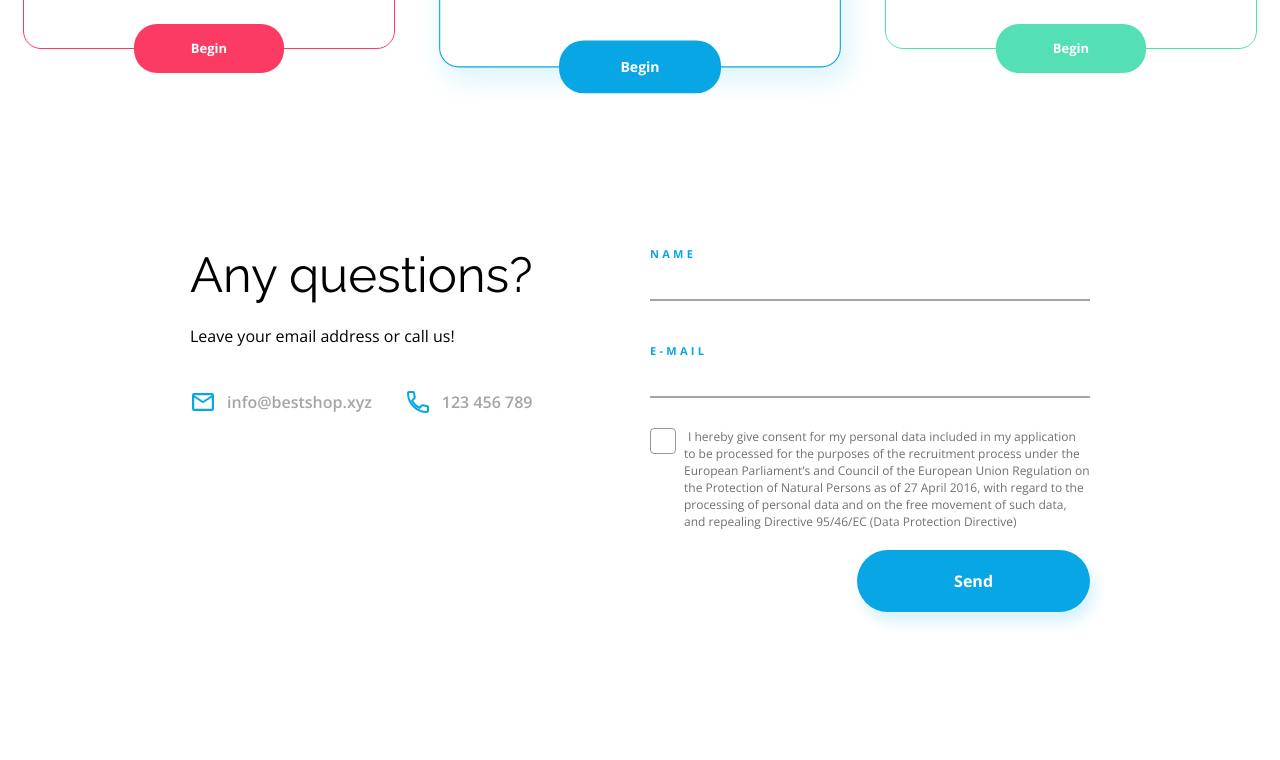
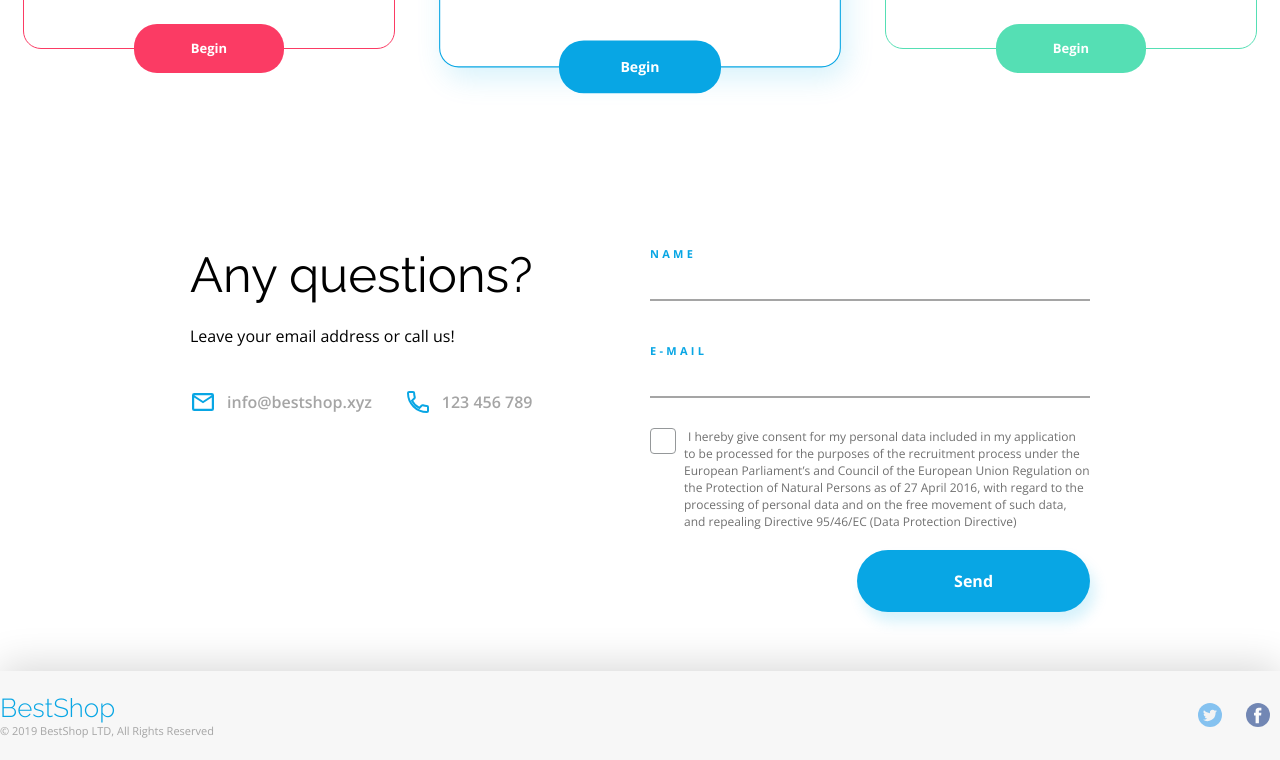
Before and after one commit to DomiGano/BestShop-Warsztat, a plain HTML site: page index.html in a window 1280 px wide. Shown: the part 3317-4077 px from the top of the page. Before the commit the page ends 3988 px from the top, so only its background shows below. Drawn offline with nearby package versions, Linux system fonts and the light colour scheme.

Commit message:
Footer added - Full Complet page

```diff
--- a/css/style.css
+++ b/css/style.css
@@ -57,6 +57,12 @@ color: #707070 ;
     color: #000000;
 }
 
+.logo {
+    font-weight: 300;
+    font-family: Raleway;
+    color: var(--main-color);
+}
+
 /* ELEMENTY HTML */
 
 header {
@@ -75,11 +81,8 @@ header {
 }
 
 .nav_logo_text {
-    color: var(--main-color);
     font-size: 32px;
     line-height: 37px;
-    font-weight: 300;
-    font-family: Raleway;
 }
 
 .navigation_list {
@@ -624,6 +627,7 @@ header {
     border-bottom: 2px solid #A5A5A5;
     height: 40px;
     margin-bottom: 30px;
+    color: var(--main-color);
 }
 
 .contact_label[for="E-mail"] {
@@ -675,9 +679,6 @@ header {
     background-size: 12px;
 }
 
-
-
-
 .form_btn {
     align-self: flex-end;
     margin-top: 20px;
@@ -685,4 +686,46 @@ header {
     border-radius: 35px;
     padding: 20px 97px;
     border: none;
+    transition: all 1s;
 }
+
+.form_btn:hover {
+    opacity: 0.8;
+    transform: scale(0.95);
+}
+
+/* FOOTER */
+
+.page_footer {
+    background-color: #F7F7F7;
+    box-shadow: 0px -5px 40px #00000029;
+}
+
+.page_footer .container {
+    height: 89px;
+    display: flex;
+    justify-content: space-between;
+    align-items: center;
+}
+
+.logo_footer_text {
+    font-size: 26px;
+    line-height: 30px;
+}
+
+.copyright {
+    font-size: 11px;
+    line-height: 15px;
+    font-family: Open Sans;
+    letter-spacing: 0px;
+    color: #A5A5A5;
+}
+
+.footer_icon {
+   margin: 0 10px;
+   opacity: 0.7;
+}
+
+.footer_icon:hover {
+    opacity: 1.0;
+}
--- a/index.html
+++ b/index.html
@@ -15,7 +15,7 @@
     <header>
         <div class="nav_bar">
             <div class="container">
-            <h2 class="nav_logo_text">BestShop</h2>
+            <h2 class="nav_logo_text logo">BestShop</h2>
                 <nav class="navigation">
                     <ul class="navigation_list">
                         <a class="navigation_text" href="#Why_us"><li>Why&nbsp;us</li></a>
@@ -181,5 +181,20 @@
             </div>
         </section>
     </main>
+
+    <footer class="page_footer">
+        <div class="container">
+
+            <div class="logo_box">
+                <h2 class="logo logo_footer_text">BestShop</h2>
+                <p class="copyright">© 2019 BestShop LTD, All Rights Reserved</p>
+            </div>
+
+            <div class="socialmedia_box">
+                <a class="footer_twitter_icon footer_icon" href="https://twitter.com/?lang=pl"><img src="images/Twitter.svg" alt="Twitter icon"></a>
+                <a class="footer_facebook_icon footer_icon" href="https://pl-pl.facebook.com/"><img src="images/Facebook.svg" alt="Facebook icon"></a>
+            </div>
+        </div>
+    </footer>
 </body>
 </html>
```
